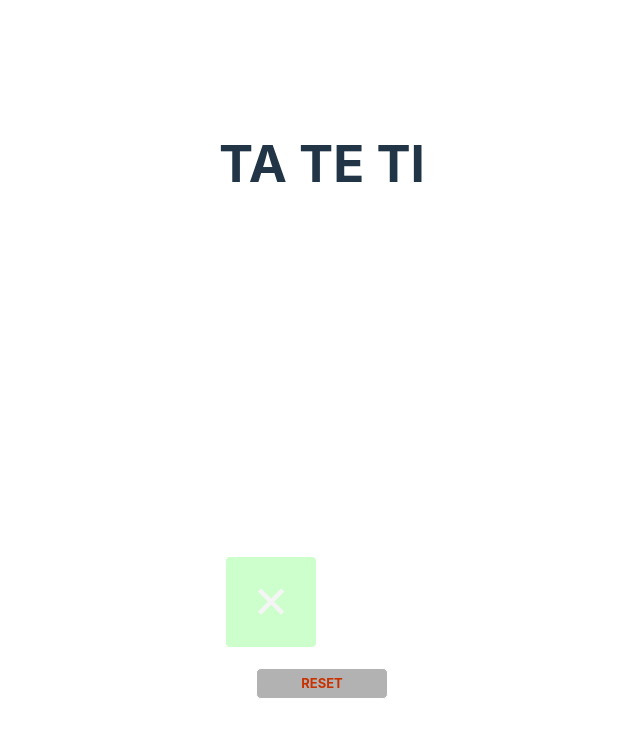
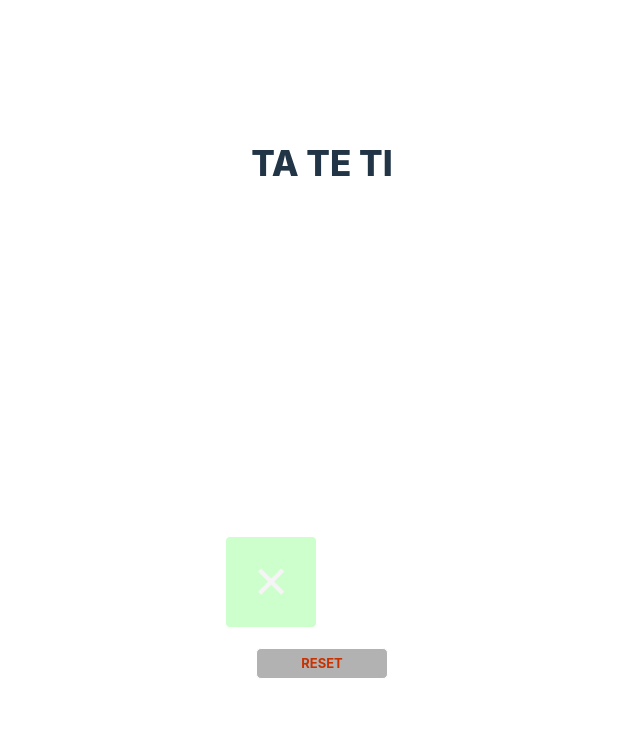
Before and after one commit to Marcofernandezcorvalan/Ta-Te-Ti, a React (Vite) app: page / in a window 1280 px wide. Shown: the top 736 px of the page, without its empty margins (318-958 px from the left). Built offline with nearby package versions, Linux system fonts and the light colour scheme.

Commit message:
title fix size

```diff
--- a/src/App.jsx
+++ b/src/App.jsx
@@ -6,6 +6,7 @@ import {
 	Section,
 	SectionSelectedTurn,
 	Square,
+	Title,
 	WinnerCont,
 	WinnerFooter,
 	WinnerSimbol,
@@ -86,7 +87,7 @@ function App() {
 	return (
 		<>
 			<Main>
-				<h1>TA TE TI</h1>
+				<Title>TA TE TI</Title>
 				<Section>
 					{board.map((_, index) => {
 						return (
--- a/src/components/AppStyled.js
+++ b/src/components/AppStyled.js
@@ -5,6 +5,11 @@ export const Main = styled.main`
 	justify-content: center;
 	align-items: center;
 	flex-direction: column;
+`;
+
+export const Title = styled.h1`
+	font-size: 35px;
+	font-weight: 800;
 `;
 
 export const Section = styled.section`
```
